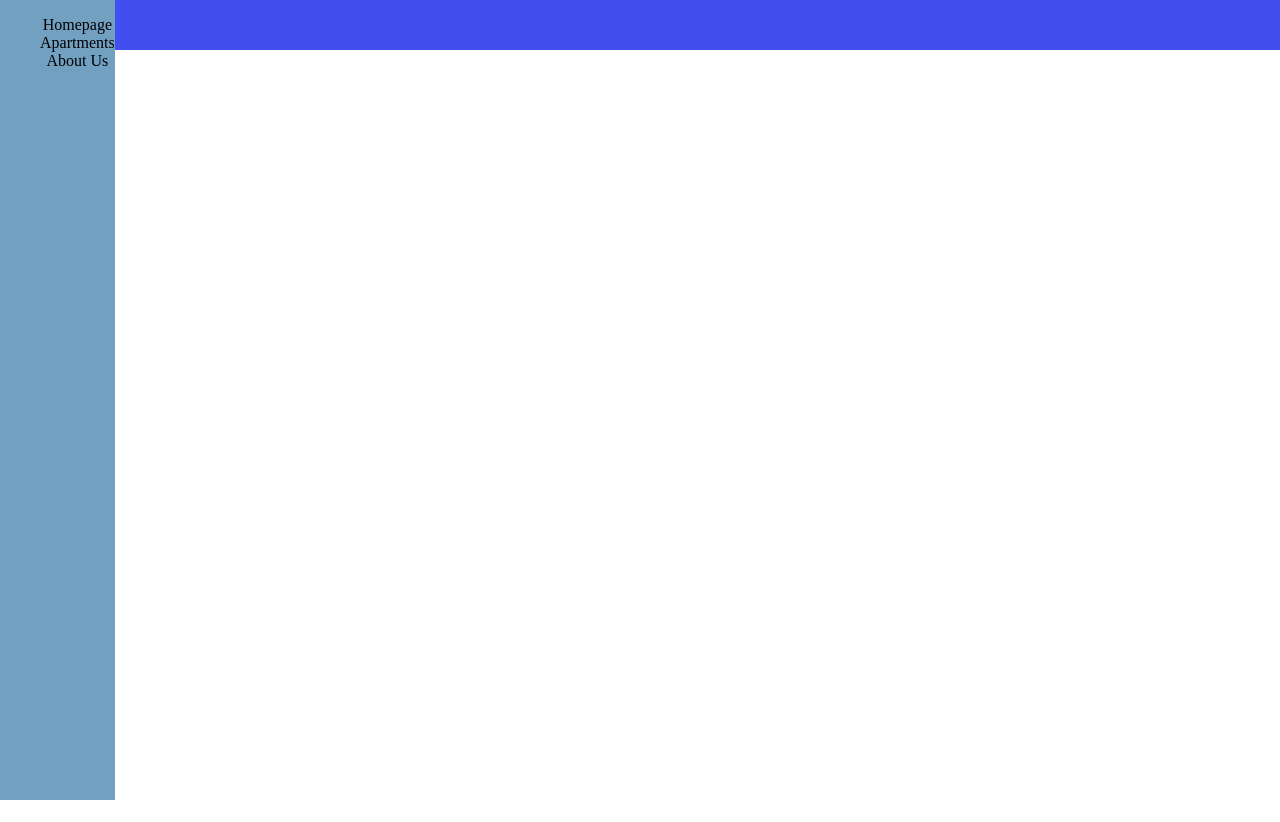
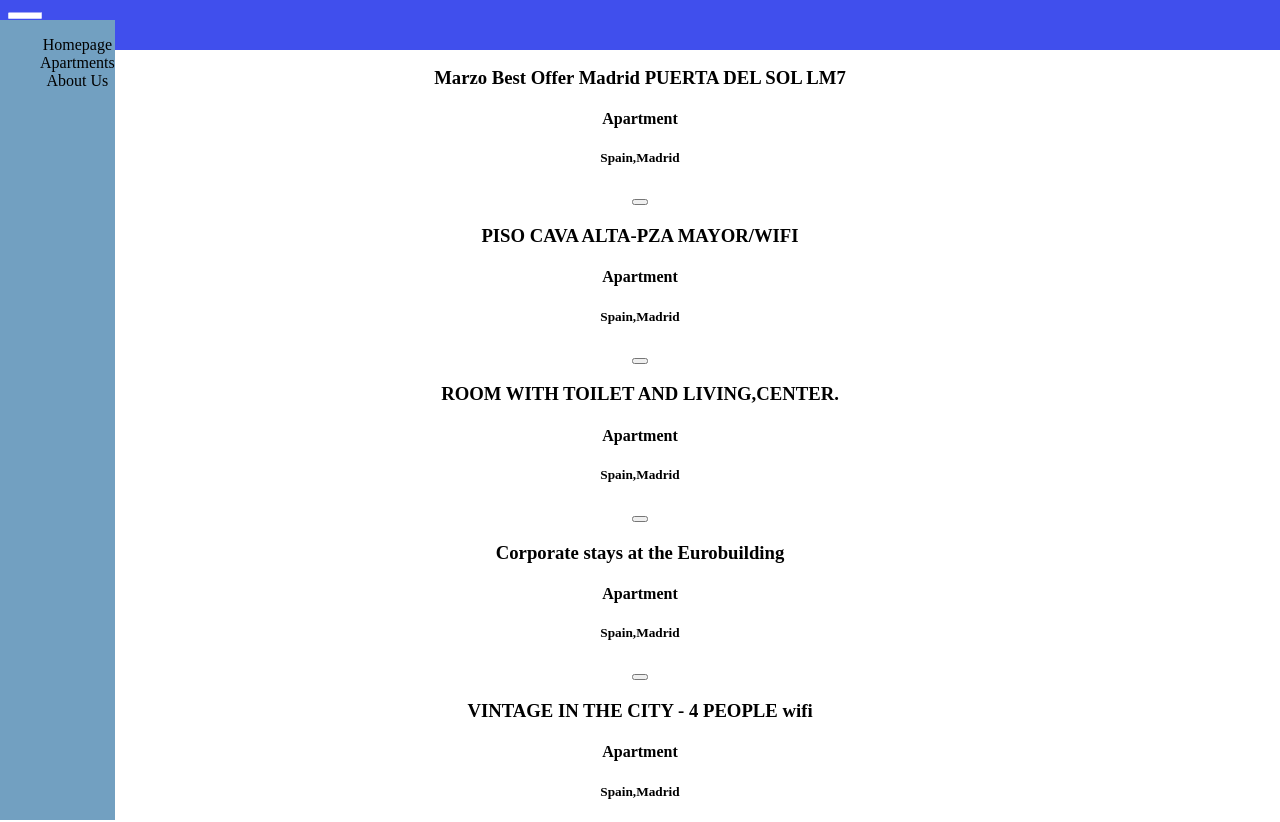
Before and after one commit to smammc/apartment-rentals, a React (Vite) app in the folder react-app/: page / in a window 1280 px wide. Shown: the top 822 px of the page. Before the commit the page ends 800 px from the top, so only its background shows below. Built offline with nearby package versions, Linux system fonts and the light colour scheme.

Commit message:
finish day2

```diff
--- a/react-app/src/App.jsx
+++ b/react-app/src/App.jsx
@@ -1,6 +1,8 @@
 import { useState } from "react";
 import "./App.css";
 import menuIcon from "./assets/menu-icon.png";
+import GitIcon from "./assets/png-clipart-github-computer-icons-repository-github-angle-git.png";
+import RentalsList from "./components/RentalsList";
 
 function App() {
   return (
@@ -11,6 +13,7 @@ function App() {
       >
         <img className="menu" src={menuIcon} alt="menu-icon" />
       </nav>
+
       <div className="sidebar">
         <ul>
           <li>Homepage</li>
@@ -18,7 +21,10 @@ function App() {
           <li>About Us</li>
         </ul>
       </div>
-      <footer></footer>
+      <RentalsList />
+      {/*<footer>Appartment Rentals </footer>
+      <img src={GitIcon} alt="github icon" />
+      </footer>*/}
     </div>
   );
 }
--- /dev/null
+++ b/react-app/src/components/RentalCard.jsx
@@ -0,0 +1,20 @@
+function RentalCard(props) {
+  const { rental, clickToDelete } = props;
+
+  return (
+    <div className="RentalCard">
+      <h3>{rental.name}</h3>
+      <h4>{rental.property_type}</h4>
+      <h5>
+        {rental.country},{rental.city}
+      </h5>
+
+      <button
+        onClick={() => clickToDelete(rental.id)}
+        className="btn-delete"
+      ></button>
+    </div>
+  );
+}
+
+export default RentalCard;
--- /dev/null
+++ b/react-app/src/components/RentalsList.jsx
@@ -0,0 +1,32 @@
+import { useState } from "react";
+import rentalsList from "../assets/rentals.json";
+import RentalCard from "./RentalCard";
+
+function RentalsList() {
+  const [rentals, setRentals] = useState(rentalsList.results);
+
+  const deleteItem = (rentalId) => {
+    const filteredRentals = rentals.filter((rental) => rental.id !== rentalId);
+    setRentals(filteredRentals);
+  };
+
+  return (
+    <div>
+      <h2>List of Rentals</h2>
+
+      {rentals.map((rental) =>
+        rental.review_scores_rating !== null ? (
+          <RentalCard
+            key={rental.id}
+            rental={rental}
+            clickToDelete={deleteItem}
+          />
+        ) : (
+          ""
+        )
+      )}
+    </div>
+  );
+}
+
+export default RentalsList;
--- a/react-app/src/index.css
+++ b/react-app/src/index.css
@@ -21,3 +21,7 @@ ul {
   height: 100vh;
   text-align: center;
 }
+
+footer img {
+  scale: 10%;
+}
```
Also changed, not shown: react-app/src/assets/rentals.json (renamed from react-app/data/rentals.json).
